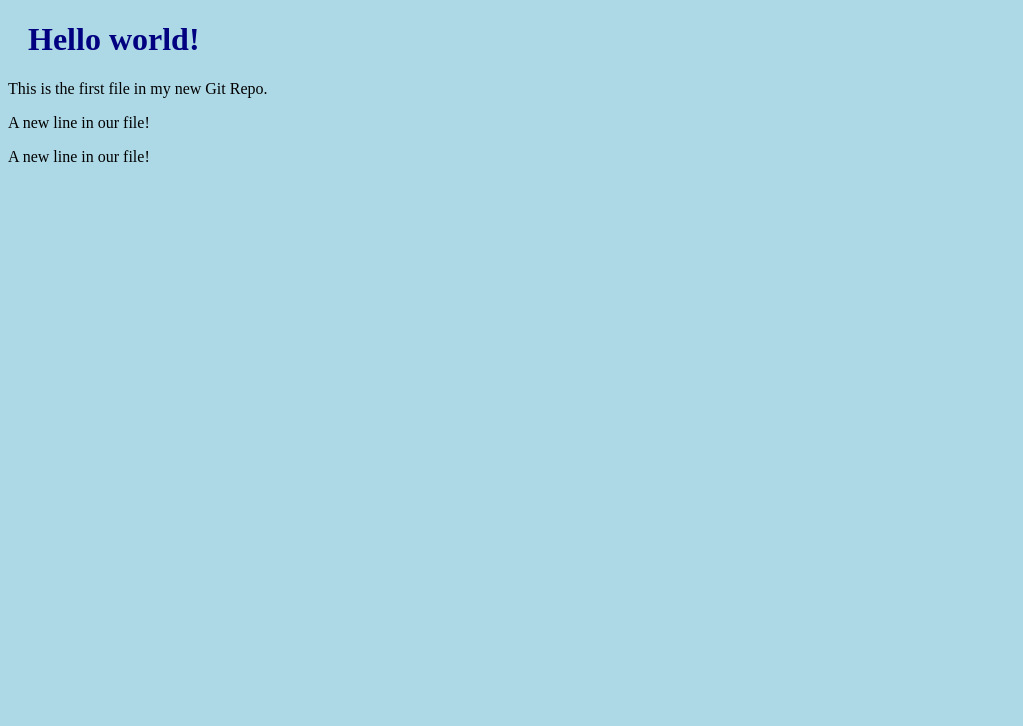
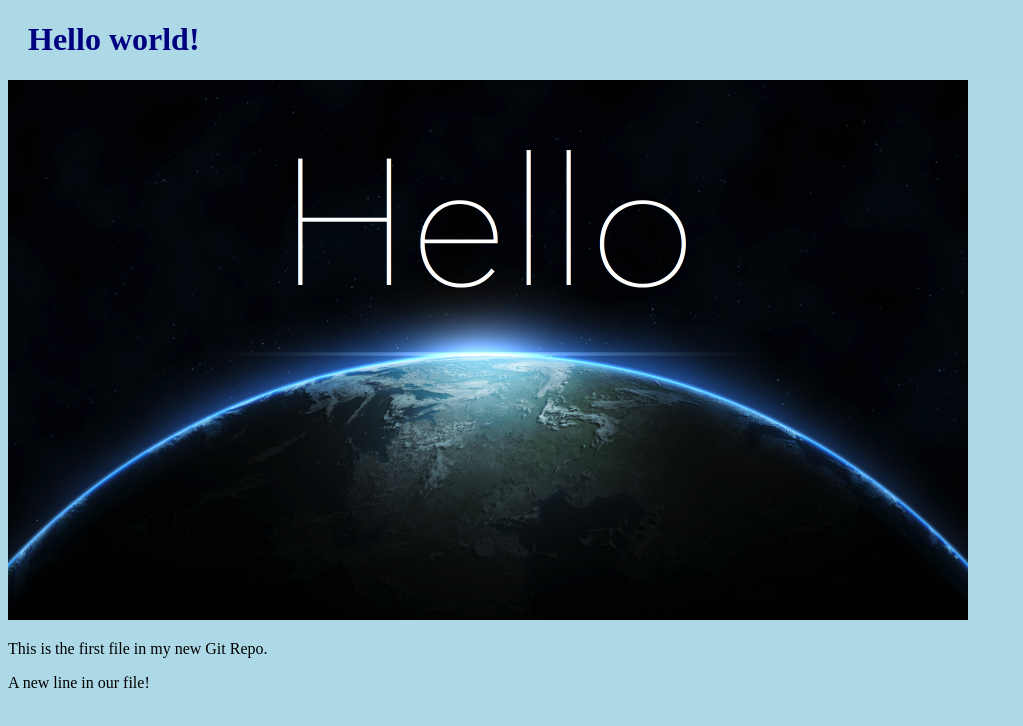
Before and after one commit to jingyiliu199703/hello-world-, a plain HTML site: page index.html in a window 1280 px wide. Shown: the whole page, without its empty margins (0-1023 px from the left). Drawn offline with Linux system fonts and the light colour scheme.

Commit message:
Added image to Hello World

```diff
--- a/index.html
+++ b/index.html
@@ -7,8 +7,9 @@
 <body>
 
 <h1>Hello world!</h1>
+<div><img src="img_hello_world.jpg" alt="Hello World from Space"
+style="width:100%;max-width:960px"></div>
 <p>This is the first file in my new Git Repo.</p>
-<p>A new line in our file!</p>
 <p>A new line in our file!</p>
 
 </body>
```
Also changed, not shown: img_hello_world.jpg (added).
